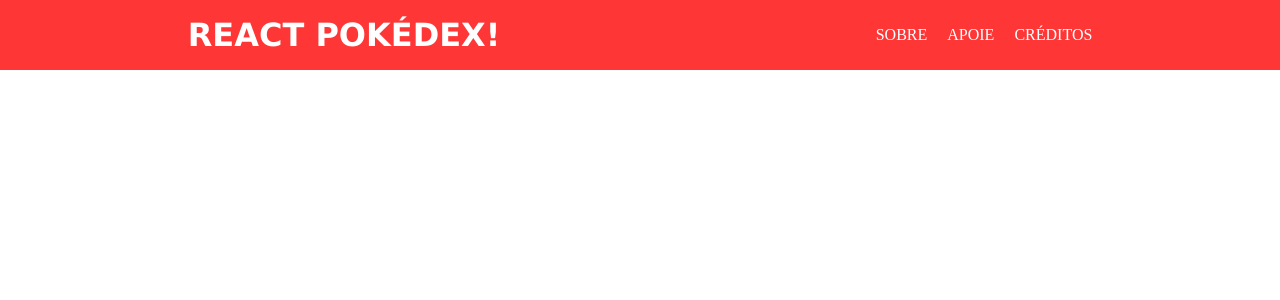
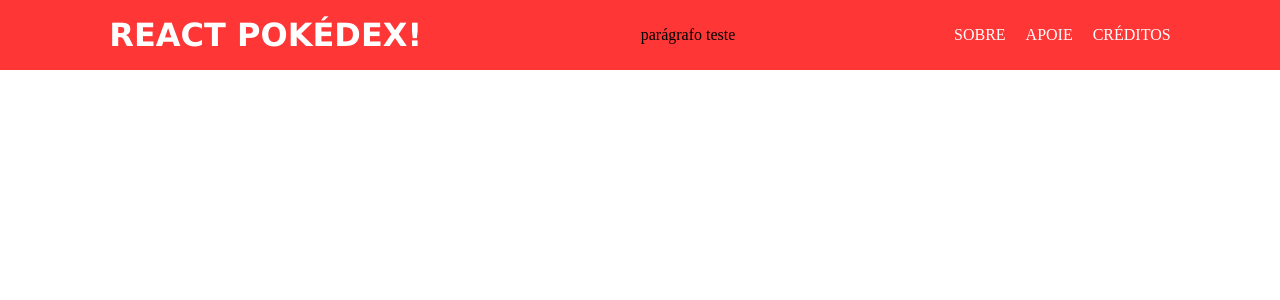
Before and after one commit to gabrielly-vitoria/full-stack-react-pokedex, a React (Vite) app: page / in a window 1280 px wide. Shown: the top 300 px of the page. Built offline with nearby package versions, Linux system fonts and the light colour scheme.

Commit message:
teste parágrafo commit

```diff
--- a/src/components/AppHeader/AppHeader.jsx
+++ b/src/components/AppHeader/AppHeader.jsx
@@ -6,6 +6,9 @@ function AppHeader() {
             <h1>
                 React Pokédex!
             </h1>
+            <p>
+                parágrafo teste
+            </p>
 
             <nav>
                 <ul>
```
